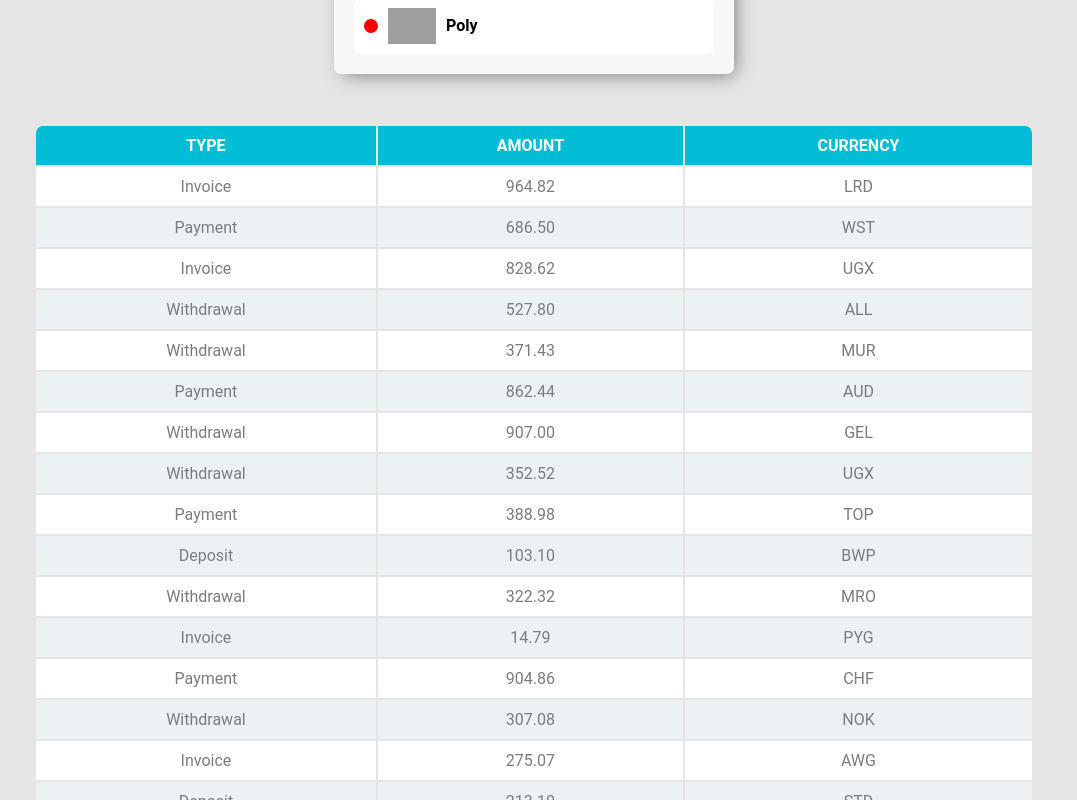
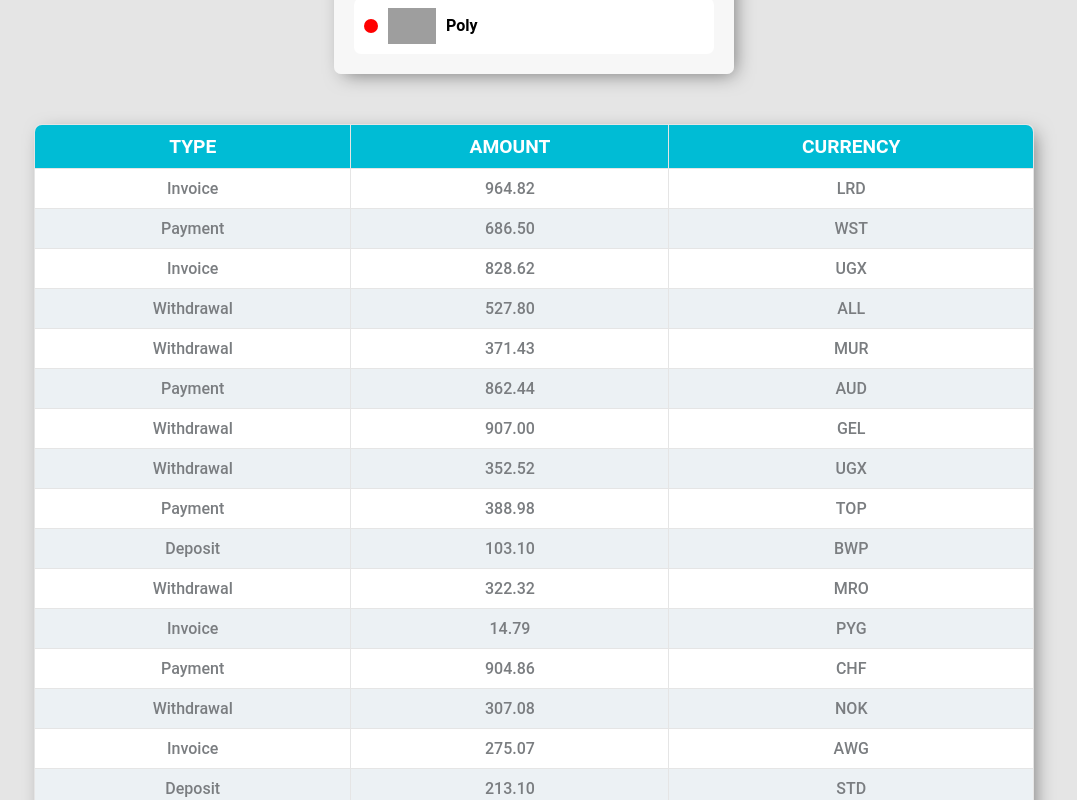
Before and after one commit to krystianklimczak/goit-react-hw-01-components, a React (Create React App) app: page / in a window 1280 px wide. Shown: the part 1060-1860 px from the top of the page, without its empty margins (106-1183 px from the left). Built offline with nearby package versions, Linux system fonts and the light colour scheme; grey boxes are pictures that could not be loaded.

Commit message:
add box-shadow

```diff
--- a/src/components/transation-history/TransactionHistory.module.css
+++ b/src/components/transation-history/TransactionHistory.module.css
@@ -2,12 +2,20 @@
     width: 100%;
     text-align: center;
     max-width: 1000px;
+    box-shadow: 5px 5px 19px -5px rgba(0,0,0,0.5);
+    -webkit-box-shadow: 5px 5px 19px -5px rgba(0,0,0,0.5);
+    -moz-box-shadow: 5px 5px 19px -5px rgba(0,0,0,0.5);
+    background-color: transparent;
+    border-radius: 7px;
+    border-spacing: 1px;
+    border-collapse: separate;
 }
 
 .thead {
     text-transform: uppercase;
     background-color: rgb(0,188,213);
     color: white;
+    font-size: 1.2rem;
 }
 
 .th {
@@ -27,6 +35,7 @@
     padding: 10px 20px;
     color: rgb(122, 125, 128);
     text-transform: capitalize;
+    font-weight: 500;
 }
 
 .transaction-tr:nth-child(2n) {
```
